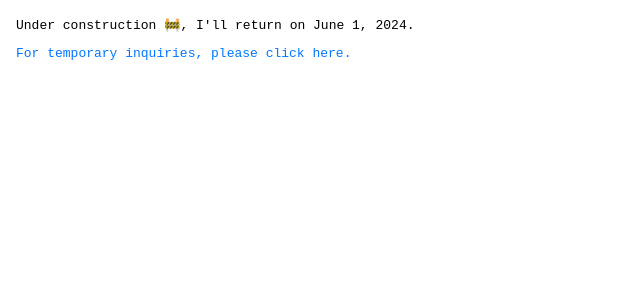
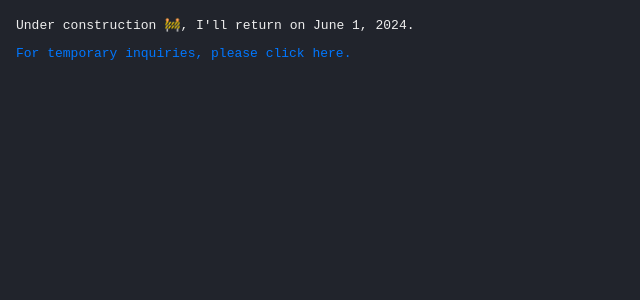
Before and after one commit to IAmTahazzot/I, a SvelteKit app: page / in a window 1280 px wide. Shown: the top 300 px of the page, without its empty margins (0-640 px from the left). Built offline with nearby package versions, Linux system fonts and the light colour scheme.

Commit message:
Update +page.svelte

```diff
--- a/src/routes/+page.svelte
+++ b/src/routes/+page.svelte
@@ -19,7 +19,7 @@ padding: .5rem 0;
 display:block;
 }
 
-body{
+:global(body) {
  background-color:hsl(222deg, 15%,15%);
  color: #eee;
 }
```
